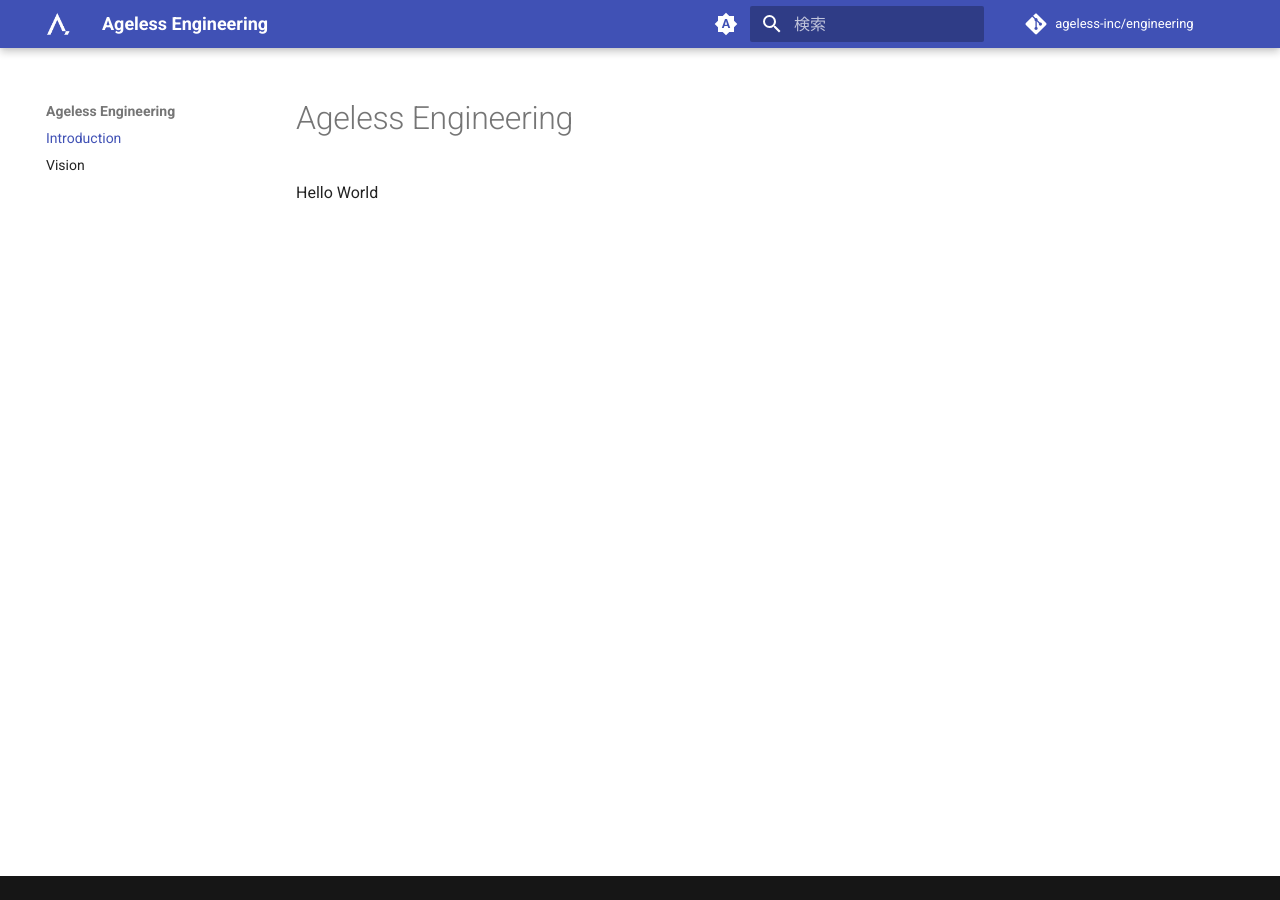
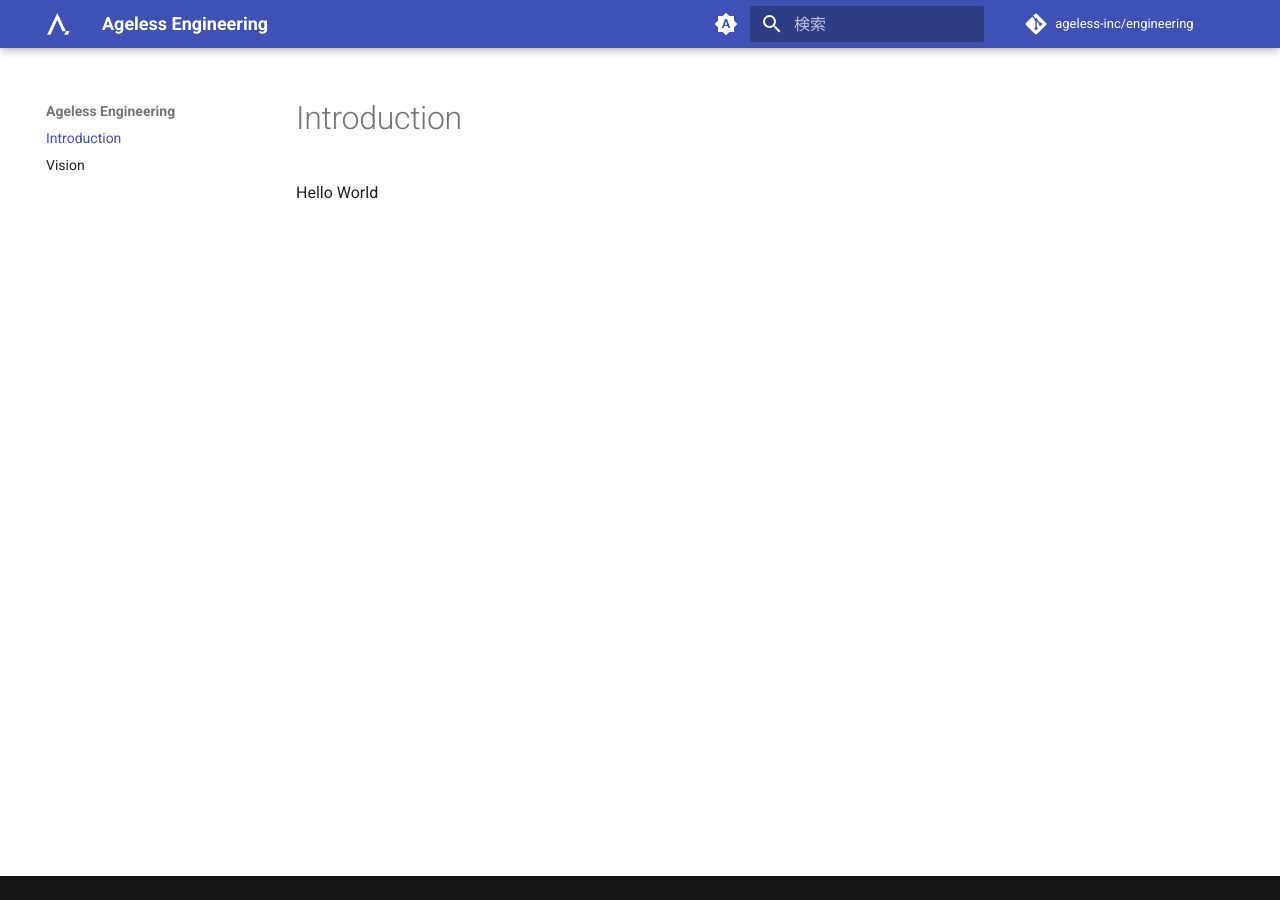
Before and after one commit to ageless-inc/engineering, an MkDocs documentation site: the page built from docs/index.md, in a window 1280 px wide. Built offline with MkDocs 1.6.1 and Material for MkDocs 9.7.7, drawn with Linux system fonts in a browser that asks for light colours; comment, search, counter and statistics services are not loaded.

Commit message:
Change top page h1 from "Ageless Engineering" to "Introduction"
Co-Authored-By: Claude Opus 4.8 (1M context) <noreply@anthropic.com>

```diff
--- a/docs/index.md
+++ b/docs/index.md
@@ -1,3 +1,3 @@
-# Ageless Engineering
+# Introduction
 
 Hello World
```
